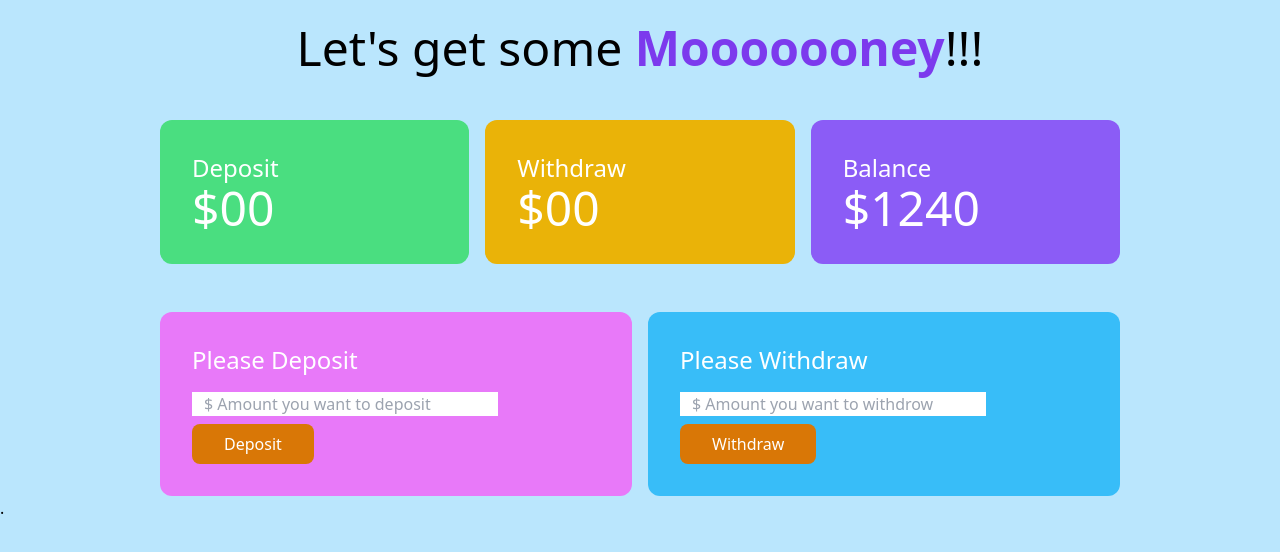
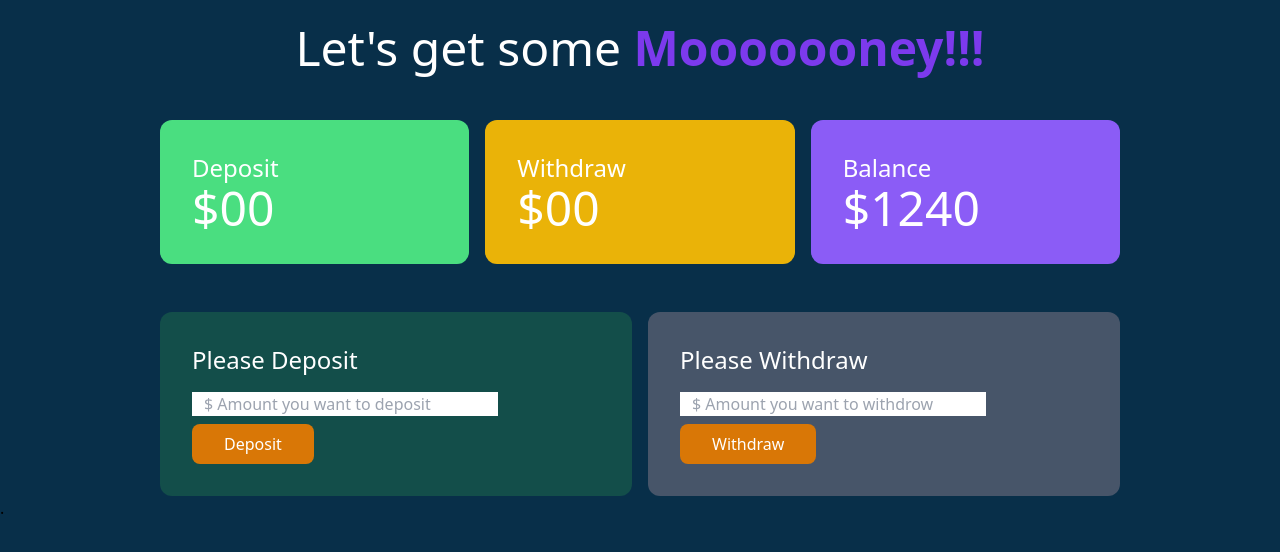
Before and after one commit to Mostaq27/baper-bank, a plain HTML site: page bank.html in a window 1280 px wide. Drawn offline with nearby package versions, Linux system fonts and the light colour scheme.

Commit message:
second commit

```diff
--- a/bank.html
+++ b/bank.html
@@ -8,10 +8,10 @@
     <script src="https://cdn.tailwindcss.com"></script>
 </head>
 
-<body class="bg-sky-200">
+<body class="bg-sky-950">
     <header>
-        <h1 class="text-5xl text-center mt-6">Let's get some <span
-                class="font-semibold text-violet-600">Mooooooney</span>!!!</h1>
+        <h1 class="text-5xl text-center mt-6 text-white">Let's get some <span
+                class="font-semibold text-violet-600">Mooooooney!!!</span></h1>
     </header>
     <main>
         <section class="mt-12">
@@ -33,14 +33,14 @@
         <!-- deposit and withdraw -->
         <section class="mt-12">
             <div class="grid grid-cols-2 gap-4 w-9/12 mx-auto">
-                <div class="bg-fuchsia-400 p-8 rounded-xl">
+                <div class="bg-teal-900 p-8 rounded-xl">
                     <h4 class="text-2xl mb-4 text-white">Please Deposit</h4>
                     <input class="w-9/12 block mb-2 px-3" type="text" name="" id="deposit-field"
                         placeholder="$ Amount you want to deposit">
                     <button id="btn-deposit"
                         class="bg-amber-600 hover:bg-sky-700 px-8 py-2 text-white font-medium rounded-lg">Deposit</button>
                 </div>
-                <div class="bg-sky-400 p-8 rounded-xl">
+                <div class="bg-slate-600 p-8 rounded-xl">
                     <h4 class="text-2xl mb-4 text-white">Please Withdraw</h4>
                     <input id="withdraw-field" class="w-9/12 block mb-2 px-3" type="text" name=""
                         placeholder="$ Amount you want to withdrow">
```
